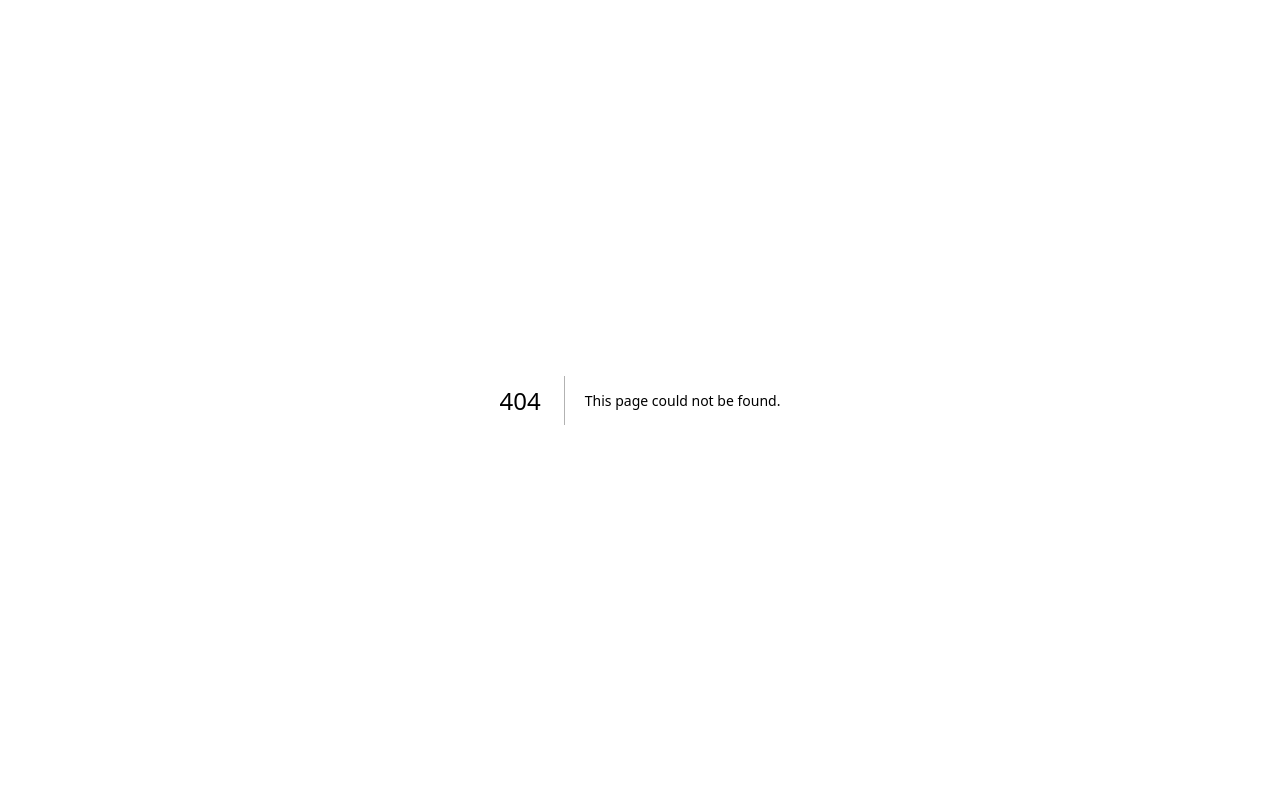
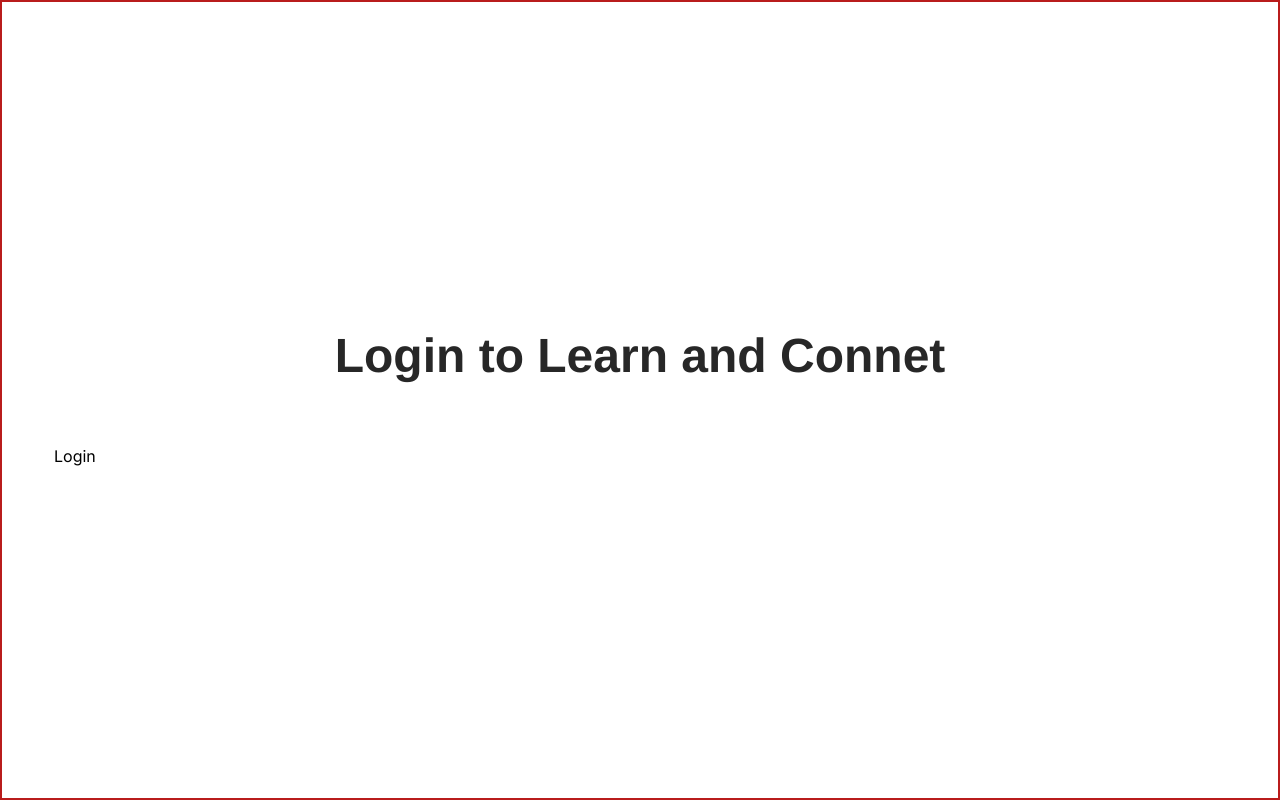
Before and after one commit to Enoverlab-Team-35/9jalingua, a Next.js app: page /login in a window 1280 px wide. Before the commit this address had no page. Built offline with nearby package versions, Linux system fonts and the light colour scheme.

Commit message:
AuthLayout Created

```diff
--- /dev/null
+++ b/app/layouts/AuthLayout.jsx
@@ -0,0 +1,16 @@
+import React from 'react'
+
+export default function AuthLayout({ text, children }) {
+    return (
+        <section className='border-2 border-red-700 min-h-screen px-5 py flex flex-col justify-center'>
+            <div>
+                <h1 className='text-[#272727] text-5xl font-bold font-arimo text-center'>
+                    {text} to Learn and Connet
+                </h1>
+                <div className='w-full max-w-[490] mx-auto px-8 mt-16'>
+                    {children}
+                </div>
+            </div>
+        </section>
+    )
+}
--- /dev/null
+++ b/app/login/page.jsx
@@ -0,0 +1,13 @@
+import React from 'react'
+import AuthLayout from '../layouts/AuthLayout'
+
+export default function page() {
+    return (
+        <AuthLayout text={'Login'}>
+            <div>
+                Login
+                {/* Isreal Your Login code sholud be here, check the AuthLayout.jsx Code so that you can know where to start from.  Also if you need to create any components, your componet should be inside the components/auth folder */}
+            </div>
+        </AuthLayout>
+    )
+}
```
